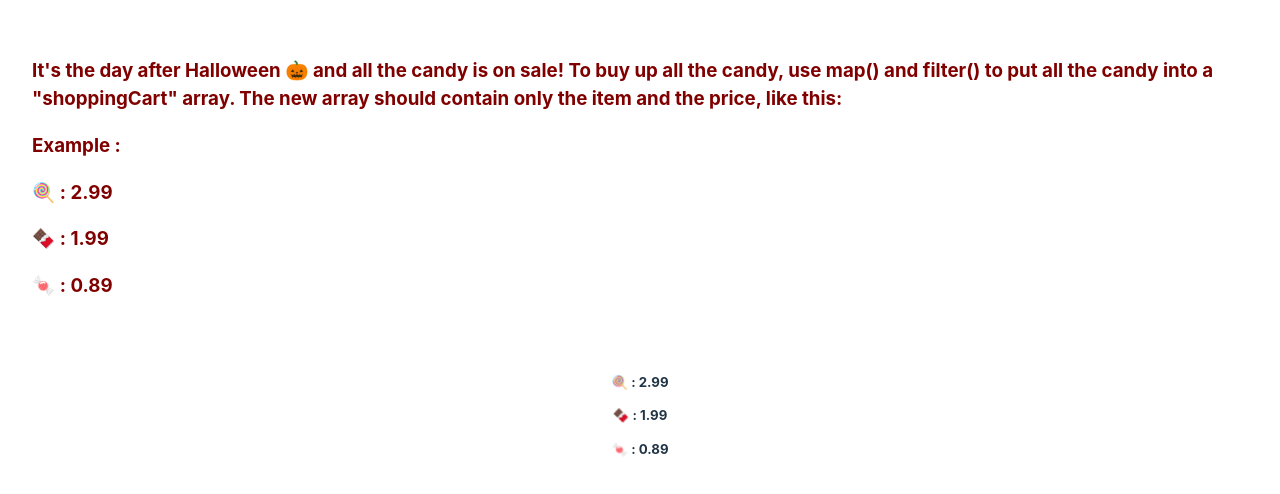
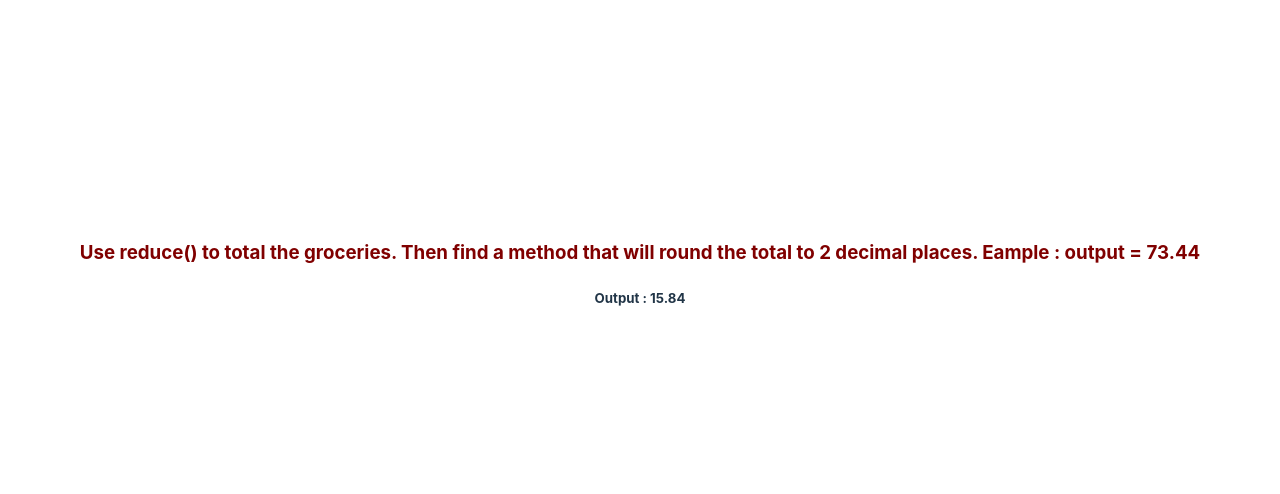
Before and after one commit to saurtripathi/JavascriptChallanges, a React (Vite) app: page / in a window 1280 px wide. Shown: the part 124-618 px from the top of the page. Built offline with nearby package versions, Linux system fonts and the light colour scheme.

Commit message:
Temporary commit

```diff
--- a/src/App.jsx
+++ b/src/App.jsx
@@ -6,25 +6,18 @@ import data from '../data'
 
 function App() {
 
-  // console.log(data)
+  function total(arr) {
+    return arr.reduce((acc, curr) => acc + curr.price, 0).toFixed(2)
+  }
 
-  const shoppingCart = data
-    .filter(dish => dish.type === 'sweet')
-    .map(dish => {
-      return {
-        item: dish.item,
-        price: dish.price
-      }
-    })
-
-  console.log(shoppingCart)
+  console.log(total(data))
 
 
   return (
     <>
       <Challange />
-      <div className="card">
-        <Solution shoppingCart={shoppingCart} />
+      <div >
+        <Solution total={total} data={data} />
       </div>
     </>
   )
--- a/src/Challange.jsx
+++ b/src/Challange.jsx
@@ -1,33 +1,15 @@
-import React, { createElement } from 'react'
+import React from 'react'
 
 export default function Challange() {
-
     const ch = `
-    It's the day after Halloween 🎃 and all the candy is on sale!
-
-    To buy up all the candy, use map() and filter() to put all the
-    candy into a "shoppingCart" array.
-
-    The new array should contain only the item and the price, like
-    this:
-
-    `
-    const output =
-        [
-            { item: "🍭", price: 2.99 },
-            { item: "🍫", price: 1.99 },
-            { item: "🍬", price: 0.89 }
-        ]
-
-        const outputElm = output.map(elm => <p><span>{elm.item} : </span><span>{elm.price}</span></p>)
+Use reduce() to total the groceries.
+Then find a method that will round the total to 2 decimal places.
+Eample : output = 73.44
+`
 
     return (
         <h3 style={{ textAlign: 'left', color: 'maroon' }}>
             {ch}
-            <br />
-
-           <p>Example : <p>{outputElm}</p></p>
-
         </h3>
     )
 }
--- a/src/Solution.jsx
+++ b/src/Solution.jsx
@@ -1,16 +1,11 @@
 import React from 'react'
 
-export default function Solution({ shoppingCart }) {
+export default function Solution({data,total}) {
 
-    const shoppingCartItems = shoppingCart.map(prod =>
-        <p>
-            <span>{prod.item} : </span>
-            <span>{prod.price}</span>
-        </p>
-    )
+const totalPrice = total(data)
     return (
         <h5>
-            {shoppingCartItems}
+            Output : {totalPrice}
         </h5>
     )
 }
```
